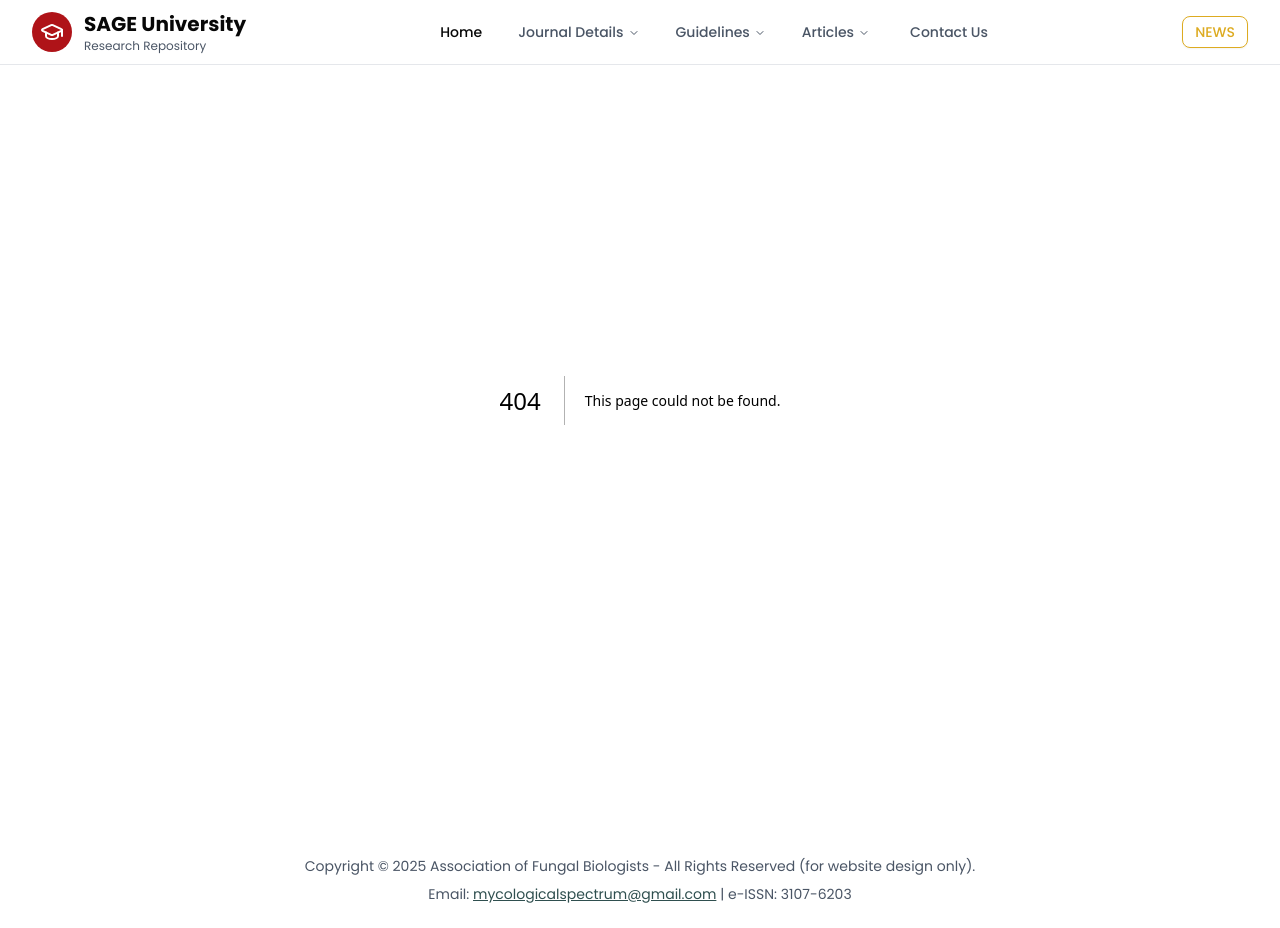
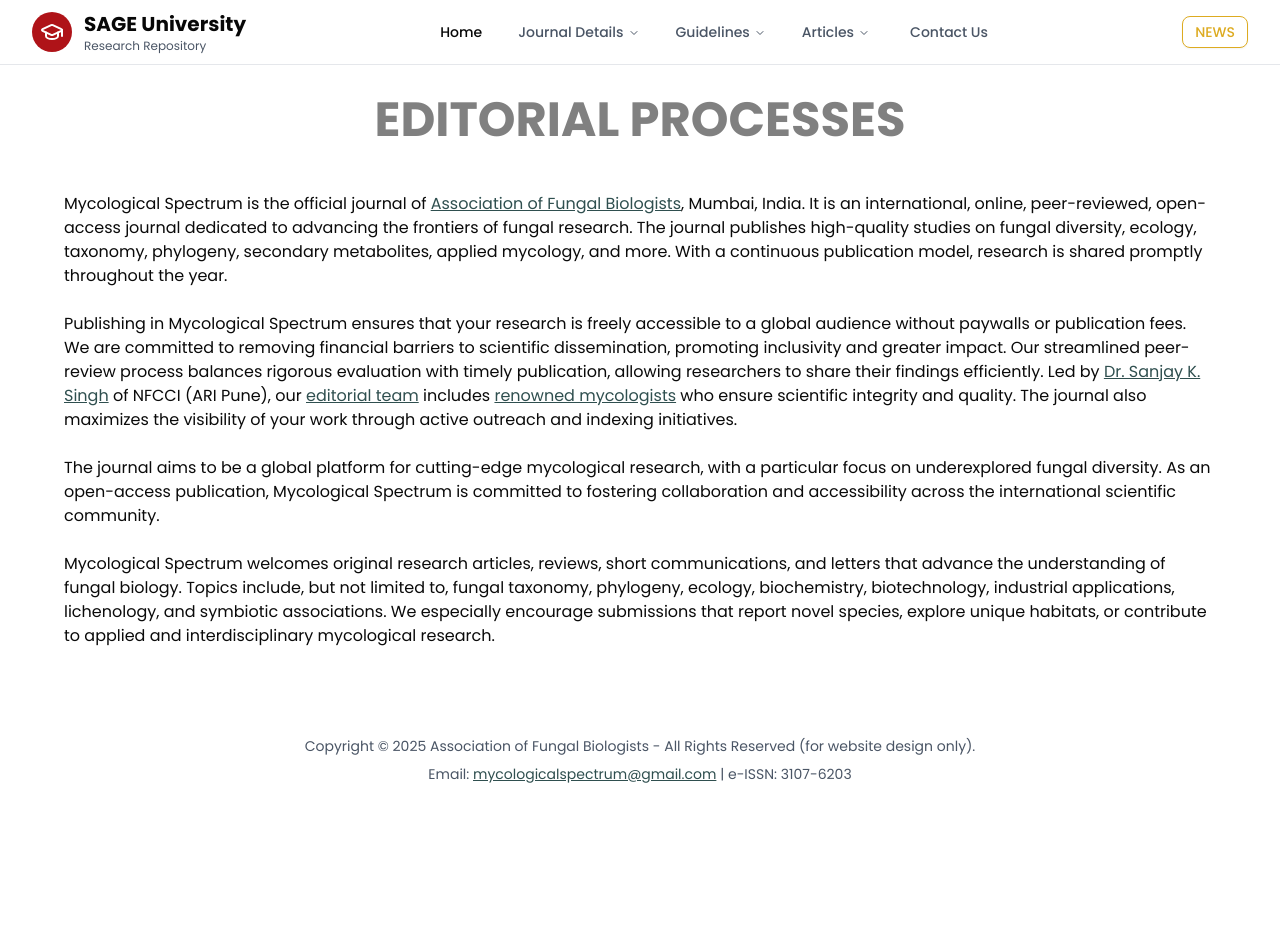
Before and after one commit to suman987654432/sage-general, a Next.js app: page /editorial-processes in a window 1280 px wide. Before the commit this address had no page. After the commit the page ends 808 px from the top, so only its background shows below. Built offline with nearby package versions, Linux system fonts and the light colour scheme.

Commit message:
Update Navbar links and add new pages for Editorial Processes and Publication Ethics

```diff
--- /dev/null
+++ b/src/app/contact/page.tsx
@@ -0,0 +1,46 @@
+import React from 'react'
+
+const page = () => {
+  return (
+    <div className="flex min-h-screen mt-6">
+      {/* Left Side: Contact Info */}
+      <div className="flex-1 bg-white flex flex-col justify-center pl-32 pt-16">
+  <h1 className="text-5xl font-bold mb-6" style={{ color: "#808080" }}>
+        EDITORIAL PROCESSES
+      </h1>
+        <hr className="w-16 my-5 border-t-2 border-gray-300" />
+        <div className="text-lg text-[#808080]  max-w-lg">
+          <b>Editor-in-Chief, Mycological Spectrum</b><br />
+          Association of Fungal Biologists<br />
+          Department of Botany<br />
+          SIES College of Arts, Science & Commerce<br />
+          (Empowered Autonomous)<br />
+          Sion (West) Mumbai - 400022, India<br />
+          Email: <a href="mailto:mycologicalspectrum@gmail.com" className="text-primary-black-v3">mycologicalspectrum@gmail.com</a>
+          <br /><br />
+          <b>Publisher</b><br />
+          <b>President, Association of Fungal Biologists</b><br />
+          Department of Botany<br />
+          SIES College of Arts, Science & Commerce<br />
+          (Empowered Autonomous)<br />
+          Sion (West) Mumbai - 400022, India<br />
+          Email: <a href="mailto:fungalbiologist@gmail.com" className="text-primary-black-v3">fungalbiologist@gmail.com</a><br />
+          Phone: +91 98205 10292<br />
+          Website: <a href="https://afbindia.com/" target="_blank" rel="noopener noreferrer" className="text-primary-black-v3">https://afbindia.com/</a>
+        </div>
+      </div>
+      {/* Right Side: Mushroom Image */}
+      <div
+        className="flex-1 bg-cover bg-center mt-10"
+        style={{
+          backgroundImage:
+            'url("https://images.unsplash.com/photo-1506744038136-46273834b3fb?auto=format&fit=crop&w=800&q=80")'
+        }}
+      >
+
+      </div>
+    </div>
+  )
+}
+
+export default page
--- /dev/null
+++ b/src/app/editorial-processes/page.tsx
@@ -0,0 +1,70 @@
+import React from "react";
+
+const page = () => {
+  return (
+    <div className="container mx-auto px-4 py-8 mt-16 flex flex-col items-center">
+      <h1 className="text-5xl font-bold mb-6" style={{ color: "#808080" }}>
+        EDITORIAL PROCESSES
+      </h1>
+      <div className="max-w-6xl w-full mt-6">
+        <p className="mb-6">
+          Mycological Spectrum is the official journal of{" "}
+          <a href="#" className="underline text-primary-black-v3">
+            Association of Fungal Biologists
+          </a>
+          , Mumbai, India. It is an international, online, peer-reviewed,
+          open-access journal dedicated to advancing the frontiers of fungal
+          research. The journal publishes high-quality studies on fungal
+          diversity, ecology, taxonomy, phylogeny, secondary metabolites,
+          applied mycology, and more. With a continuous publication model,
+          research is shared promptly throughout the year.
+        </p>
+
+        <p className="mb-6">
+          Publishing in Mycological Spectrum ensures that your research is
+          freely accessible to a global audience without paywalls or publication
+          fees. We are committed to removing financial barriers to scientific
+          dissemination, promoting inclusivity and greater impact. Our
+          streamlined peer-review process balances rigorous evaluation with
+          timely publication, allowing researchers to share their findings
+          efficiently. Led by{" "}
+          <a href="#" className="underline text-primary-black-v3">
+            Dr. Sanjay K. Singh
+          </a>{" "}
+          of NFCCI (ARI Pune), our{" "}
+          <a href="#" className="underline text-primary-black-v3">
+            editorial team
+          </a>{" "}
+          includes{" "}
+          <a href="#" className="underline text-primary-black-v3">
+            renowned mycologists
+          </a>{" "}
+          who ensure scientific integrity and quality. The journal also
+          maximizes the visibility of your work through active outreach and
+          indexing initiatives.
+        </p>
+
+        <p className="mb-6">
+          The journal aims to be a global platform for cutting-edge mycological
+          research, with a particular focus on underexplored fungal diversity.
+          As an open-access publication, Mycological Spectrum is committed to
+          fostering collaboration and accessibility across the international
+          scientific community.
+        </p>
+
+        <p>
+          Mycological Spectrum welcomes original research articles, reviews,
+          short communications, and letters that advance the understanding of
+          fungal biology. Topics include, but not limited to, fungal taxonomy,
+          phylogeny, ecology, biochemistry, biotechnology, industrial
+          applications, lichenology, and symbiotic associations. We especially
+          encourage submissions that report novel species, explore unique
+          habitats, or contribute to applied and interdisciplinary mycological
+          research.
+        </p>
+      </div>
+    </div>
+  );
+};
+
+export default page;
--- /dev/null
+++ b/src/app/ethics/page.tsx
@@ -0,0 +1,70 @@
+import React from "react";
+
+const page = () => {
+  return (
+    <div className="container mx-auto px-4 py-8 mt-16 flex flex-col items-center">
+      <h1 className="text-5xl font-bold mb-6" style={{ color: "#808080" }}>
+        PUBLICATION ETHICS
+      </h1>
+      <div className="max-w-6xl w-full mt-6">
+        <p className="mb-6">
+          Mycological Spectrum is the official journal of{" "}
+          <a href="#" className="underline text-primary-black-v3">
+            Association of Fungal Biologists
+          </a>
+          , Mumbai, India. It is an international, online, peer-reviewed,
+          open-access journal dedicated to advancing the frontiers of fungal
+          research. The journal publishes high-quality studies on fungal
+          diversity, ecology, taxonomy, phylogeny, secondary metabolites,
+          applied mycology, and more. With a continuous publication model,
+          research is shared promptly throughout the year.
+        </p>
+
+        <p className="mb-6">
+          Publishing in Mycological Spectrum ensures that your research is
+          freely accessible to a global audience without paywalls or publication
+          fees. We are committed to removing financial barriers to scientific
+          dissemination, promoting inclusivity and greater impact. Our
+          streamlined peer-review process balances rigorous evaluation with
+          timely publication, allowing researchers to share their findings
+          efficiently. Led by{" "}
+          <a href="#" className="underline text-primary-black-v3">
+            Dr. Sanjay K. Singh
+          </a>{" "}
+          of NFCCI (ARI Pune), our{" "}
+          <a href="#" className="underline text-primary-black-v3">
+            editorial team
+          </a>{" "}
+          includes{" "}
+          <a href="#" className="underline text-primary-black-v3">
+            renowned mycologists
+          </a>{" "}
+          who ensure scientific integrity and quality. The journal also
+          maximizes the visibility of your work through active outreach and
+          indexing initiatives.
+        </p>
+
+        <p className="mb-6">
+          The journal aims to be a global platform for cutting-edge mycological
+          research, with a particular focus on underexplored fungal diversity.
+          As an open-access publication, Mycological Spectrum is committed to
+          fostering collaboration and accessibility across the international
+          scientific community.
+        </p>
+
+        <p>
+          Mycological Spectrum welcomes original research articles, reviews,
+          short communications, and letters that advance the understanding of
+          fungal biology. Topics include, but not limited to, fungal taxonomy,
+          phylogeny, ecology, biochemistry, biotechnology, industrial
+          applications, lichenology, and symbiotic associations. We especially
+          encourage submissions that report novel species, explore unique
+          habitats, or contribute to applied and interdisciplinary mycological
+          research.
+        </p>
+      </div>
+    </div>
+  );
+};
+
+export default page;
--- a/src/components/shared/Navbar.tsx
+++ b/src/components/shared/Navbar.tsx
@@ -49,11 +49,11 @@
   },
   {
     title: "Editorial Processes",
-    href: "/about/editorial-processes"
+    href: "/editorial-processes"
   },
   {
     title: "Publication Ethics",
-    href: "/about/ethics"
+    href: "/ethics"
   }
 ]
 
@@ -173,7 +173,7 @@
 
                 <NavigationMenuItem>
                   <NavigationMenuLink asChild className={navigationMenuTriggerStyle()}>
-                    <Link href="#contact" className="text-gray-600 hover:text-primary-red transition-colors font-medium">
+                    <Link href="/contact" className="text-gray-600 hover:text-primary-red transition-colors font-medium">
                       Contact Us
                     </Link>
                   </NavigationMenuLink>
```
